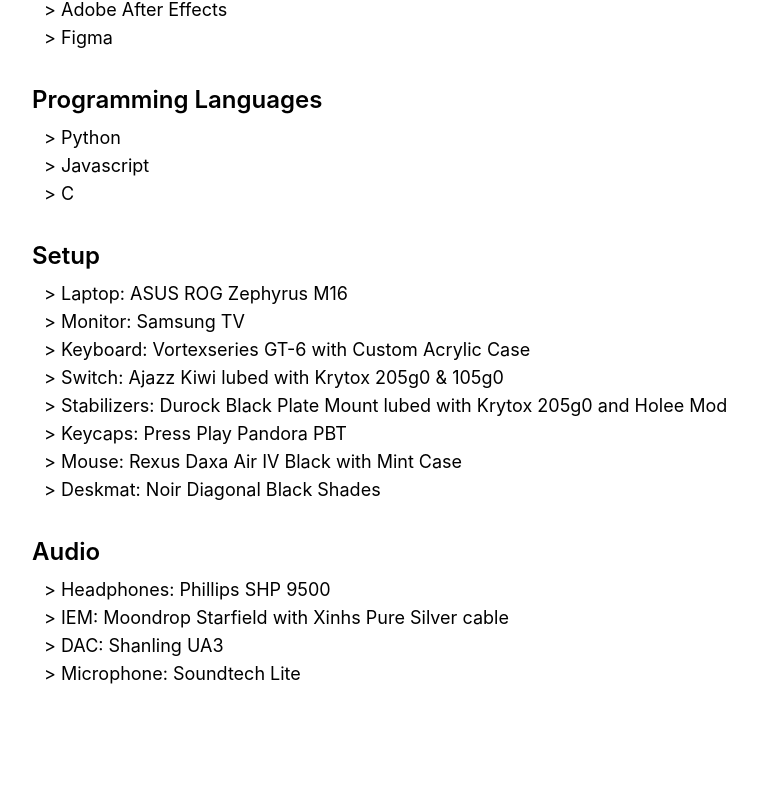
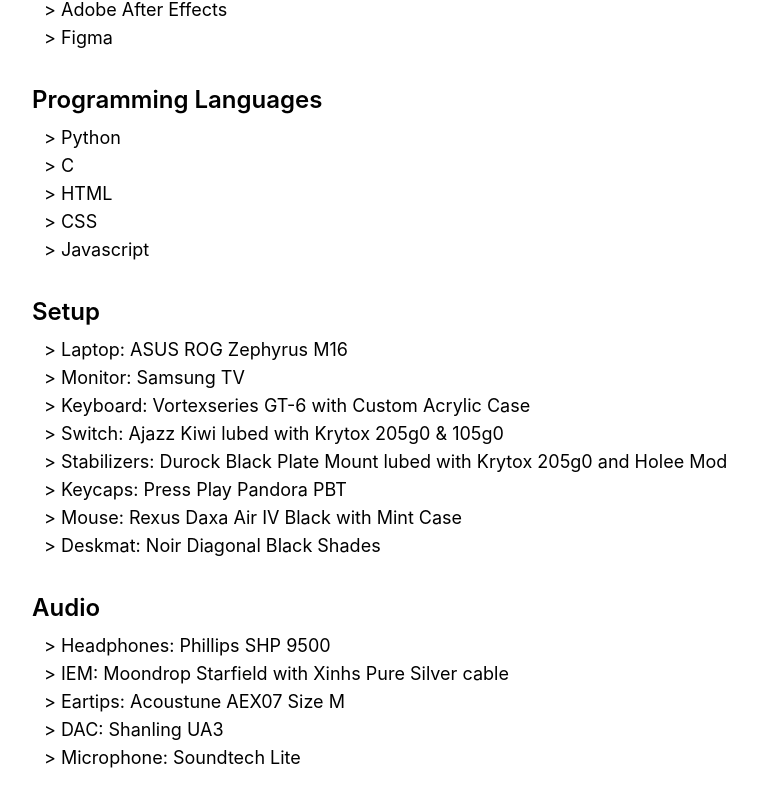
Before and after one commit to kawijayaa/muhammadoka.dev, a Next.js app: page /uses in a window 1280 px wide. Shown: the part 644-1450 px from the top of the page, without its empty margins (168-925 px from the left). Built offline with nearby package versions, Linux system fonts and the light colour scheme.

Commit message:
add eartips to audio setup and add new languages

```diff
--- a/pages/uses/index.js
+++ b/pages/uses/index.js
@@ -32,8 +32,10 @@
                 <p className="text-2xl font-semibold">Programming Languages</p>
                 <ul className="py-2 px-3 pb-8 text-lg">
                     <li>&gt; Python</li>
+                    <li>&gt; C</li>
+                    <li>&gt; HTML</li>
+                    <li>&gt; CSS</li>
                     <li>&gt; Javascript</li>
-                    <li>&gt; C</li>
                 </ul>
                 <p className="text-2xl font-semibold">Setup</p>
                 <ul className="py-2 px-3 pb-8 text-lg">
@@ -50,6 +52,7 @@
                 <ul className="py-2 px-3 pb-8 text-lg">
                     <li>&gt; Headphones: Phillips SHP 9500</li>
                     <li>&gt; IEM: Moondrop Starfield with Xinhs Pure Silver cable</li>
+                    <li>&gt; Eartips: Acoustune AEX07 Size M</li>
                     <li>&gt; DAC: Shanling UA3</li>
                     <li>&gt; Microphone: Soundtech Lite</li>
                 </ul>
```
